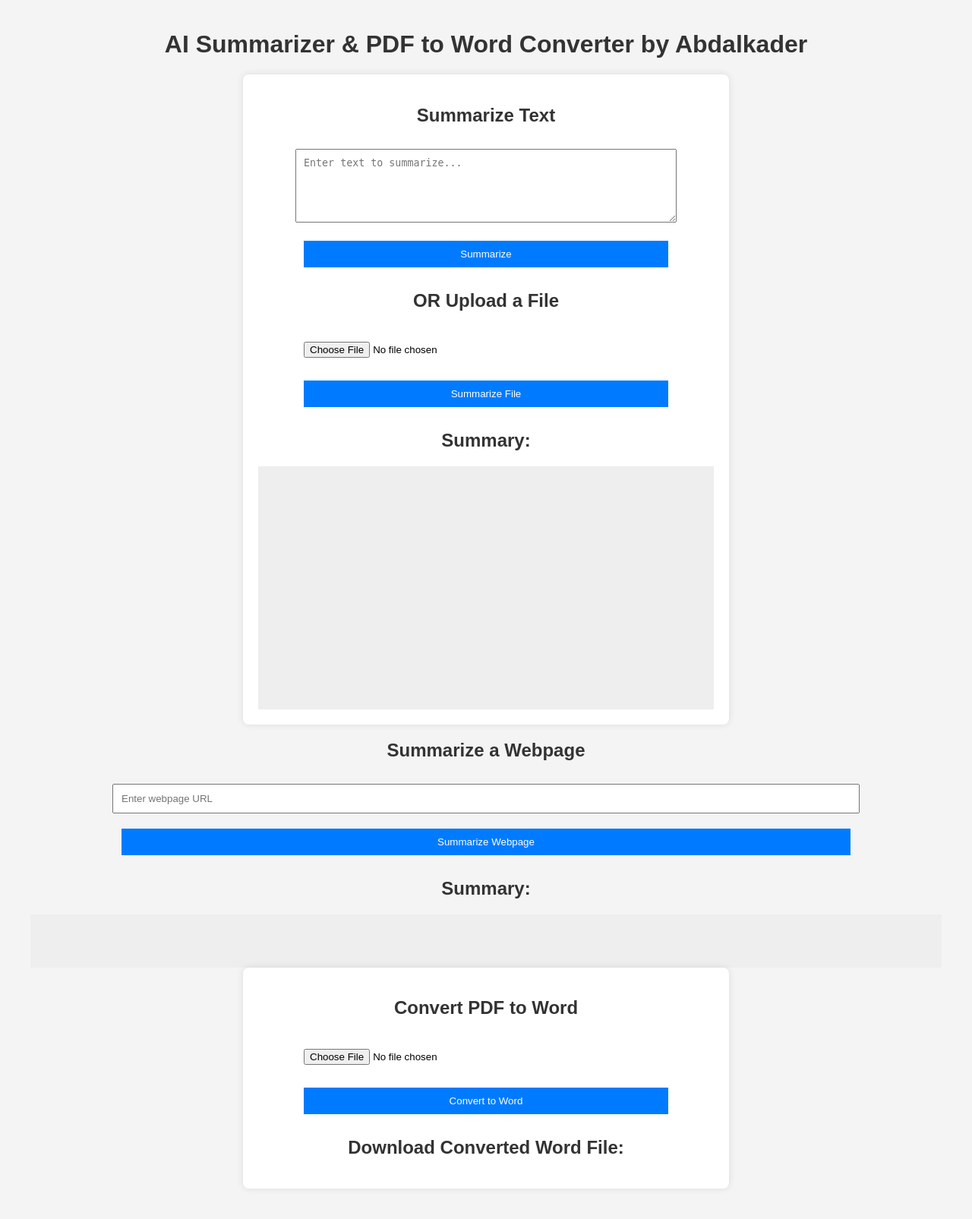
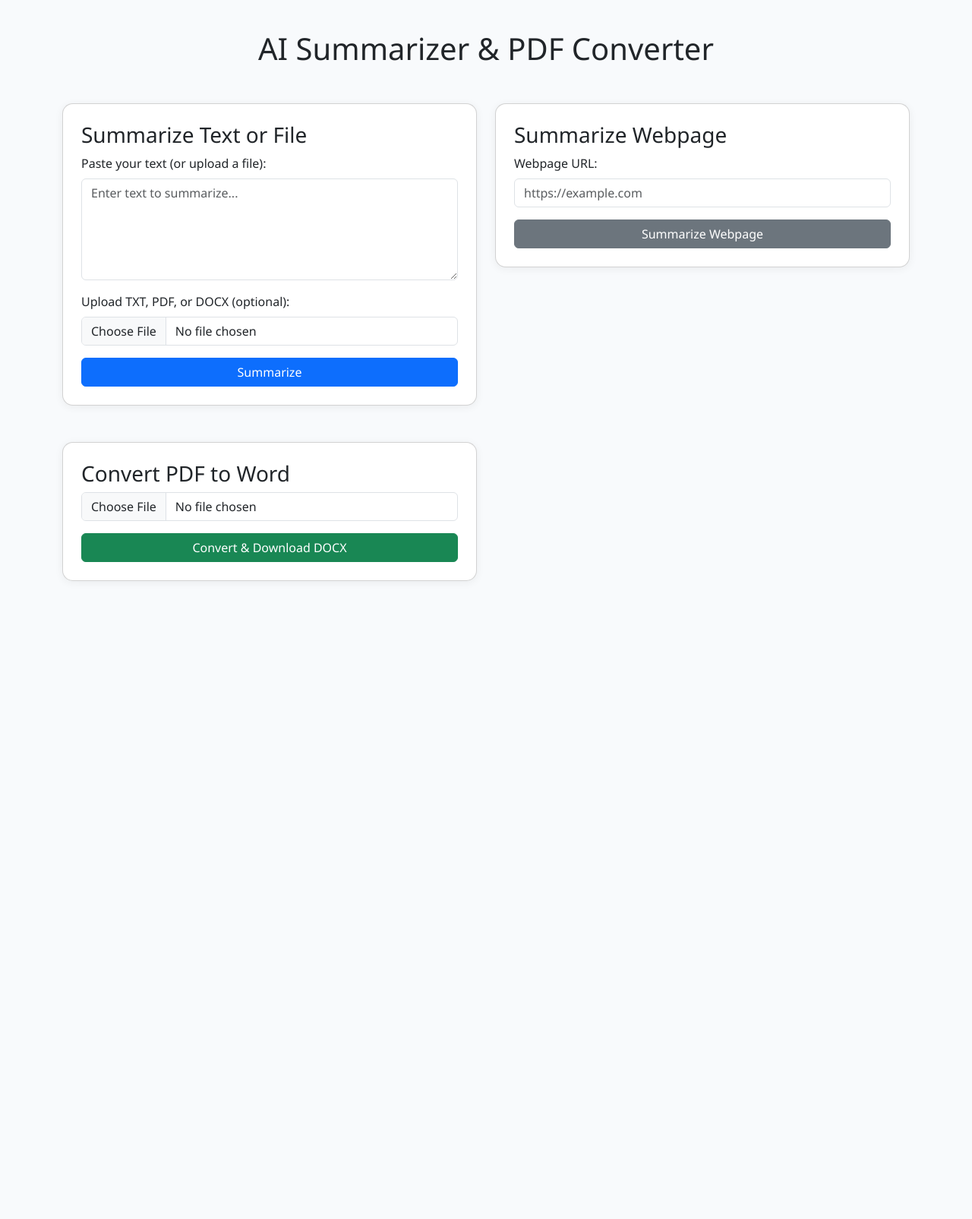
Before and after one commit to voevodasatana/aiapp, a Flask app: page / in a window 1280 px wide. Shown: the whole page at 76% size. After the commit the page ends 765 px from the top, so only its background shows below. Run offline with Flask 3, Linux system fonts and the light colour scheme; some libraries are stand-ins or nearby versions.

Commit message:
Update index.html

```diff
--- a/templates/index.html
+++ b/templates/index.html
@@ -2,221 +2,226 @@
 <html lang="en">
 <head>
     <meta charset="UTF-8">
-    <meta name="viewport" content="width=device-width, initial-scale=1.0">
-    <title>AI Summarizer & PDF Converter</title>
-    <script src="https://cdnjs.cloudflare.com/ajax/libs/jspdf/2.5.1/jspdf.umd.min.js"></script>
+    <title>AI Summarizer & Converter</title>
+    <meta name="viewport" content="width=device-width, initial-scale=1">
+    <!-- Bootstrap 5 -->
+    <link href="https://cdn.jsdelivr.net/npm/bootstrap@5.3.3/dist/css/bootstrap.min.css" rel="stylesheet">
+    <!-- Custom Styles -->
     <style>
         body {
-            font-family: Arial, sans-serif;
-            text-align: center;
-            margin: 40px;
-            background-color: #f4f4f4;
-        }
-        h1, h2 {
-            color: #333;
+            background: #f8fafc;
+            font-family: 'Segoe UI', 'Arial', sans-serif;
         }
         .container {
-            background: white;
-            padding: 20px;
-            border-radius: 8px;
-            width: 50%;
-            margin: auto;
-            box-shadow: 0px 0px 10px rgba(0, 0, 0, 0.1);
+            margin-top: 40px;
         }
-        textarea, input, button {
-            width: 80%;
-            padding: 10px;
-            margin: 10px 0;
+        .card {
+            border-radius: 14px;
+            box-shadow: 0 2px 12px rgba(0,0,0,0.06);
         }
-        button {
-            background: #007BFF;
-            color: white;
-            border: none;
-            cursor: pointer;
+        .spinner-dots span {
+            font-size: 2rem;
+            opacity: 0.5;
+            animation: blink 1.4s infinite both;
         }
-        button:hover {
-            background: #0056b3;
+        .spinner-dots span:nth-child(2) { animation-delay: .2s; }
+        .spinner-dots span:nth-child(3) { animation-delay: .4s; }
+        @keyframes blink {
+            0%, 80%, 100% { opacity: 0.2; }
+            40% { opacity: 1; }
         }
-        button:disabled {
-            background: #ccc;
-            cursor: not-allowed;
+        .fade-in {
+            animation: fadeIn 0.7s;
         }
-        #download-link {
-            display: none;
-            margin-top: 10px;
-            font-weight: bold;
-        }
+        @keyframes fadeIn { from {opacity:0} to {opacity:1} }
     </style>
 </head>
 <body>
+    <div class="container">
+        <h1 class="text-center mb-5">AI Summarizer & PDF Converter</h1>
 
-    <h1>AI Summarizer & PDF to Word Converter by Abdalkader</h1>
+        <div class="row g-4">
+            <!-- Summarization Card -->
+            <div class="col-md-6">
+                <div class="card p-4">
+                    <h3>Summarize Text or File</h3>
+                    <form id="summarize-form">
+                        <div class="mb-3">
+                            <label for="text-input" class="form-label">Paste your text (or upload a file):</label>
+                            <textarea class="form-control" id="text-input" rows="5" maxlength="100000" placeholder="Enter text to summarize..."></textarea>
+                        </div>
+                        <div class="mb-3">
+                            <label for="file-input" class="form-label">Upload TXT, PDF, or DOCX (optional):</label>
+                            <input class="form-control" type="file" id="file-input" accept=".txt,.pdf,.docx">
+                        </div>
+                        <button type="submit" class="btn btn-primary w-100">Summarize</button>
+                    </form>
+                    <div id="summarize-loading" class="text-center mt-3" style="display:none;">
+                        <div class="spinner-dots"><span>.</span><span>.</span><span>.</span></div>
+                        <small>Summarizing, please wait...</small>
+                    </div>
+                    <div id="summarize-alert" class="alert mt-3 fade-in" style="display:none;"></div>
+                    <div id="summary-result" class="mt-3 fade-in" style="display:none;">
+                        <h5>Summary:</h5>
+                        <div class="bg-light p-3 rounded" id="summary-text"></div>
+                    </div>
+                </div>
+            </div>
 
-    <div class="container">
-        <h2>Summarize Text</h2>
-        <form id="summarize-form">
-            <textarea id="text" rows="5" placeholder="Enter text to summarize..."></textarea><br>
-            <button type="submit" id="summarize-btn">Summarize</button>
-        </form>
+            <!-- Webpage Summarizer -->
+            <div class="col-md-6">
+                <div class="card p-4">
+                    <h3>Summarize Webpage</h3>
+                    <form id="webpage-form">
+                        <div class="mb-3">
+                            <label for="web-url" class="form-label">Webpage URL:</label>
+                            <input class="form-control" type="url" id="web-url" placeholder="https://example.com">
+                        </div>
+                        <button type="submit" class="btn btn-secondary w-100">Summarize Webpage</button>
+                    </form>
+                    <div id="web-loading" class="text-center mt-3" style="display:none;">
+                        <div class="spinner-dots"><span>.</span><span>.</span><span>.</span></div>
+                        <small>Loading and summarizing webpage...</small>
+                    </div>
+                    <div id="web-alert" class="alert mt-3 fade-in" style="display:none;"></div>
+                    <div id="web-summary-result" class="mt-3 fade-in" style="display:none;">
+                        <h5>Webpage Summary:</h5>
+                        <div class="bg-light p-3 rounded" id="web-summary-text"></div>
+                    </div>
+                </div>
+            </div>
 
-        <h2>OR Upload a File</h2>
-        <input type="file" id="file-upload" accept=".txt, .pdf, .docx"><br>
-        <button id="upload-btn">Summarize File</button>
-
-        <h2>Summary:</h2>
-        <div id="summary-result" style="background:#eee; padding:10px; height: 300px; overflow-y: auto; white-space: normal;"></div>
-
-        <button id="download-summary-btn" style="display:none;">Download Summary as PDF</button>
-    </div>
-    <h2>Summarize a Webpage</h2>
-<input type="text" id="webpage-url" placeholder="Enter webpage URL">
-<button id="summarize-url-btn">Summarize Webpage</button>
-
-<h2>Summary:</h2>
-<div id="summary-result" style="background:#eee; padding:10px; min-height:50px;"></div>
-
-<button id="download-summary-btn" style="display:none;">Download Summary as PDF</button>
-
-<script>
-    document.getElementById("summarize-url-btn").addEventListener("click", async function() {
-        const url = document.getElementById("webpage-url").value;
-        if (!url) {
-            alert("Please enter a valid webpage URL.");
-            return;
-        }
-
-        const response = await fetch("/summarize_webpage", {
-            method: "POST",
-            headers: { "Content-Type": "application/json" },
-            body: JSON.stringify({ url: url })
-        });
-
-        const data = await response.json();
-        document.getElementById("summary-result").innerText = data.summary || "Error: " + data.error;
-        document.getElementById("download-summary-btn").style.display = "block";
-    });
-</script>
-
-
-    <div class="container">
-        <h2>Convert PDF to Word</h2>
-        <form id="pdf-to-word-form" enctype="multipart/form-data">
-            <input type="file" id="pdf-file" accept=".pdf"><br>
-            <button type="submit" id="convert-btn">Convert to Word</button>
-        </form>
-
-        <h2>Download Converted Word File:</h2>
-        <a id="word-download-link" style="display:none;" download="converted.docx">Download Word File</a>
+            <!-- PDF to Word Converter -->
+            <div class="col-md-6">
+                <div class="card p-4 mt-4">
+                    <h3>Convert PDF to Word</h3>
+                    <form id="convert-form">
+                        <div class="mb-3">
+                            <input class="form-control" type="file" id="pdf-file" accept=".pdf">
+                        </div>
+                        <button type="submit" class="btn btn-success w-100">Convert & Download DOCX</button>
+                    </form>
+                    <div id="convert-loading" class="text-center mt-3" style="display:none;">
+                        <div class="spinner-border text-success"></div>
+                        <small>Converting, please wait...</small>
+                    </div>
+                    <div id="convert-alert" class="alert mt-3 fade-in" style="display:none;"></div>
+                </div>
+            </div>
+        </div>
     </div>
 
+    <!-- Bootstrap JS + Popper -->
+    <script src="https://cdn.jsdelivr.net/npm/bootstrap@5.3.3/dist/js/bootstrap.bundle.min.js"></script>
+    <!-- Main JS -->
     <script>
-        const { jsPDF } = window.jspdf;
+        // Summarization (text/file)
+        document.getElementById('summarize-form').onsubmit = async function(e){
+            e.preventDefault();
+            document.getElementById('summarize-alert').style.display = 'none';
+            document.getElementById('summary-result').style.display = 'none';
+            document.getElementById('summarize-loading').style.display = '';
 
-        // Handle Text Summarization
-        document.getElementById("summarize-form").addEventListener("submit", async function(event) {
-            event.preventDefault();
-            const summarizeBtn = document.getElementById("summarize-btn");
-            summarizeBtn.innerText = "Summarizing...";
-            summarizeBtn.disabled = true;
-
-            const text = document.getElementById("text").value;
-            if (!text) {
-                alert("Please enter text to summarize.");
-                summarizeBtn.innerText = "Summarize";
-                summarizeBtn.disabled = false;
+            const text = document.getElementById('text-input').value.trim();
+            const file = document.getElementById('file-input').files[0];
+            if (!text && !file) {
+                showAlert('summarize-alert', 'Please enter text or select a file.', 'warning');
+                document.getElementById('summarize-loading').style.display = 'none';
                 return;
             }
 
-            const response = await fetch("/summarize", {
-                method: "POST",
-                headers: { "Content-Type": "application/x-www-form-urlencoded" },
-                body: new URLSearchParams({ text })
-            });
+            const formData = new FormData();
+            formData.append('text', text);
+            if (file) formData.append('file', file);
 
-            const data = await response.json();
-            document.getElementById("summary-result").innerText = data.summary || "Error: " + data.error;
-            document.getElementById("download-summary-btn").style.display = "block";
-            summarizeBtn.innerText = "Summarize";
-            summarizeBtn.disabled = false;
-        });
+            try {
+                const resp = await fetch('/summarize', { method: 'POST', body: formData });
+                const data = await resp.json();
+                document.getElementById('summarize-loading').style.display = 'none';
+                if (data.summary) {
+                    document.getElementById('summary-text').textContent = data.summary;
+                    document.getElementById('summary-result').style.display = '';
+                } else {
+                    showAlert('summarize-alert', data.error || 'An error occurred.', 'danger');
+                }
+            } catch (err) {
+                showAlert('summarize-alert', 'Request failed. Please try again.', 'danger');
+                document.getElementById('summarize-loading').style.display = 'none';
+            }
+        };
 
-        // Handle File Upload for Summarization
-        document.getElementById("upload-btn").addEventListener("click", async function() {
-            const fileInput = document.getElementById("file-upload").files[0];
-            if (!fileInput) { alert("Please upload a file."); return; }
+        // Webpage Summarizer
+        document.getElementById('webpage-form').onsubmit = async function(e){
+            e.preventDefault();
+            document.getElementById('web-alert').style.display = 'none';
+            document.getElementById('web-summary-result').style.display = 'none';
+            document.getElementById('web-loading').style.display = '';
+
+            const url = document.getElementById('web-url').value.trim();
+            if (!url) {
+                showAlert('web-alert', 'Please enter a webpage URL.', 'warning');
+                document.getElementById('web-loading').style.display = 'none';
+                return;
+            }
+            try {
+                const resp = await fetch('/summarize_webpage', {
+                    method: 'POST',
+                    headers: {'Content-Type': 'application/json'},
+                    body: JSON.stringify({ url })
+                });
+                const data = await resp.json();
+                document.getElementById('web-loading').style.display = 'none';
+                if (data.summary) {
+                    document.getElementById('web-summary-text').textContent = data.summary;
+                    document.getElementById('web-summary-result').style.display = '';
+                } else {
+                    showAlert('web-alert', data.error || 'An error occurred.', 'danger');
+                }
+            } catch (err) {
+                showAlert('web-alert', 'Request failed. Please try again.', 'danger');
+                document.getElementById('web-loading').style.display = 'none';
+            }
+        };
+
+        // PDF to Word Converter
+        document.getElementById('convert-form').onsubmit = async function(e){
+            e.preventDefault();
+            document.getElementById('convert-alert').style.display = 'none';
+            document.getElementById('convert-loading').style.display = '';
+
+            const file = document.getElementById('pdf-file').files[0];
+            if (!file) {
+                showAlert('convert-alert', 'Please select a PDF file.', 'warning');
+                document.getElementById('convert-loading').style.display = 'none';
+                return;
+            }
 
             const formData = new FormData();
-            formData.append("file", fileInput);
+            formData.append('pdf-file', file);
 
-            const response = await fetch("/summarize", {
-                method: "POST",
-                body: formData
-            });
+            try {
+                const resp = await fetch('/convert_pdf_to_word', { method: 'POST', body: formData });
+                const data = await resp.json();
+                document.getElementById('convert-loading').style.display = 'none';
+                if (data.download_url) {
+                    showAlert('convert-alert', 'Conversion successful! Download will start in a moment...', 'success');
+                    setTimeout(() => window.location = data.download_url, 1500);
+                } else {
+                    showAlert('convert-alert', data.error || 'An error occurred.', 'danger');
+                }
+            } catch (err) {
+                showAlert('convert-alert', 'Request failed. Please try again.', 'danger');
+                document.getElementById('convert-loading').style.display = 'none';
+            }
+        };
 
-            const data = await response.json();
-            document.getElementById("summary-result").innerText = data.summary || "Error: " + data.error;
-            document.getElementById("download-summary-btn").style.display = "block";
-        });
-
-        // Handle Summary Download as PDF
-        document.getElementById("download-summary-btn").addEventListener("click", function() {
-            const doc = new jsPDF();
-            const text = document.getElementById("summary-result").innerText;
-            const margin = 10;
-            const pageWidth = doc.internal.pageSize.width - margin * 2;
-            const lines = doc.splitTextToSize(text, pageWidth);
-            doc.text("Summary:", margin, 10);
-            doc.text(lines, margin, 20);
-            doc.save("summary.pdf");
-        });
-
-        // Handle PDF to Word Conversion
-    document.getElementById("pdf-to-word-form").addEventListener("submit", async function(event) {
-    event.preventDefault();
-
-    const convertButton = document.querySelector("#pdf-to-word-form button");
-    convertButton.innerText = "Converting...";
-    convertButton.disabled = true;
-
-    const fileInput = document.getElementById("pdf-file").files[0];
-    if (!fileInput) {
-        alert("Please upload a PDF file.");
-        convertButton.innerText = "Convert to Word";
-        convertButton.disabled = false;
-        return;
-    }
-
-    const formData = new FormData();
-    formData.append("pdf-file", fileInput);
-
-    try {
-        const response = await fetch("/convert_pdf_to_word", {
-            method: "POST",
-            body: formData
-        });
-
-        const data = await response.json();
-
-        if (response.ok && data.download_url) {
-            convertButton.innerText = "Converted!";
-            const link = document.getElementById("word-download-link");
-            link.href = data.download_url;
-            link.style.display = "block";
-            link.textContent = "Download Converted Word File";
-        } else {
-            alert("Error converting PDF to Word: " + (data.error || "Unknown error"));
-            convertButton.innerText = "Convert to Word";
+        // Utility for showing alerts
+        function showAlert(elementId, message, type) {
+            const el = document.getElementById(elementId);
+            el.textContent = message;
+            el.className = `alert alert-${type} mt-3 fade-in`;
+            el.style.display = '';
         }
-    } catch (error) {
-        alert("Failed to process request.");
-        convertButton.innerText = "Convert to Word";
-    }
-
-    convertButton.disabled = false;
-});
-
-
     </script>
-
 </body>
 </html>
```
